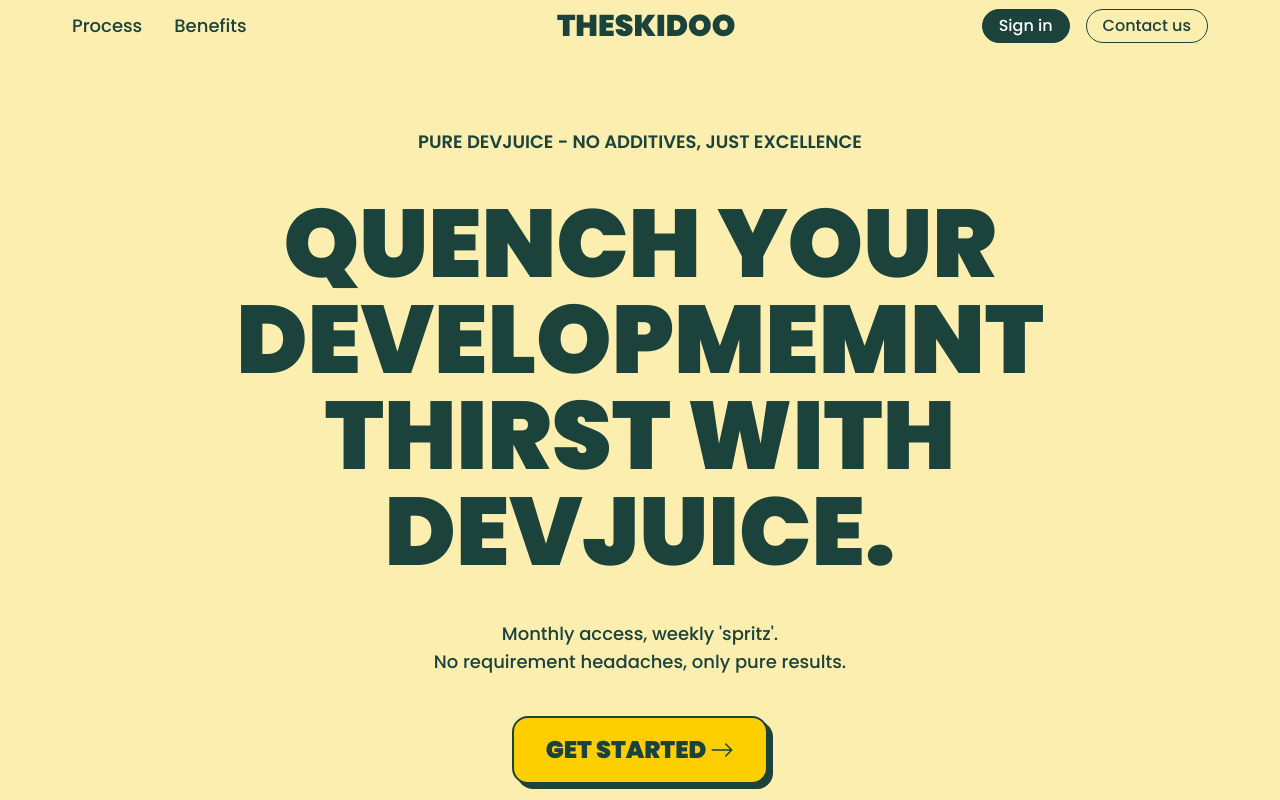
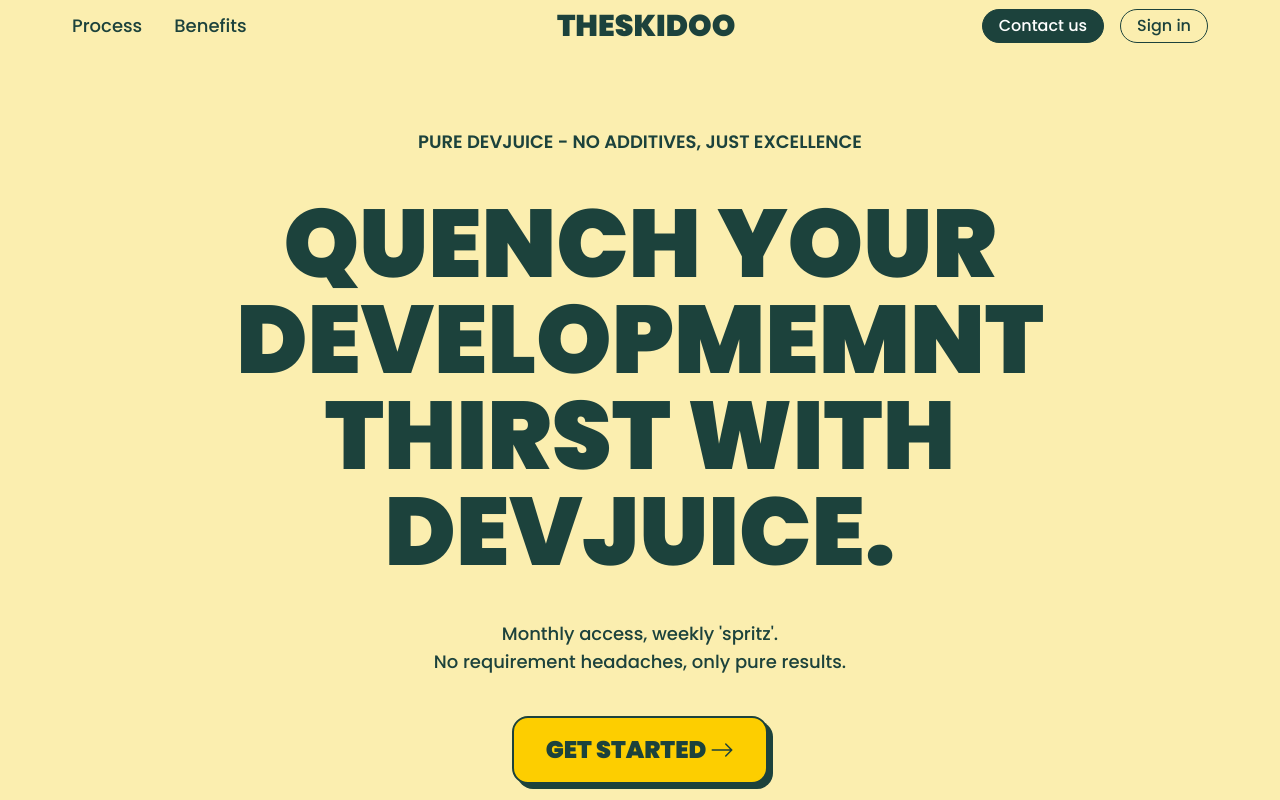
Before and after one commit to aryanxvz/theskidoo, a Next.js app: page / in a window 1280 px wide. Shown: the top 800 px of the page. Built offline with nearby package versions, Linux system fonts and the light colour scheme.

Commit message:
error fixes

```diff
--- a/src/components/Header.tsx
+++ b/src/components/Header.tsx
@@ -48,11 +48,11 @@ export const Header = () => {
                 <div className="flex gap-2">
                     {/* buttom */}
                     <div className="flex items-center gap-2 lg:gap-4">
-                        <button className="text-sm lg:text-base text-white bg-[#1C423C] border border-[#1C423C] hover:scale-105 font-medium rounded-full px-3 lg:px-4 py-1 lg:py-[.25em] transition-all">
+                        <button className="hidden sm:block text-sm lg:text-base text-white bg-[#1C423C] border border-[#1C423C] hover:scale-105 font-medium rounded-full px-3 lg:px-4 py-1 lg:py-[.25em] transition-all">
+                            Contact us
+                        </button>
+                        <button className=" text-sm lg:text-base text-[#1C423C] bg-[#FBEEAF] border border-[#1C423C] hover:scale-105 font-medium rounded-full px-3 lg:px-4 py-1 lg:py-[.25em] transition-all">
                             Sign in
-                        </button>
-                        <button className="text-sm lg:text-base text-[#1C423C] bg-[#FBEEAF] border border-[#1C423C] hover:scale-105 font-medium rounded-full px-3 lg:px-4 py-1 lg:py-[.25em] transition-all">
-                            Contact us
                         </button>
                     </div>
                 </div>
```
